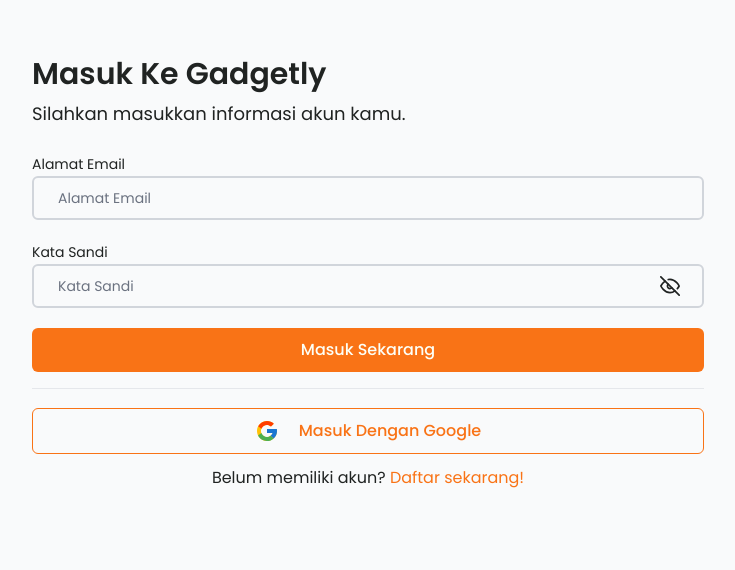
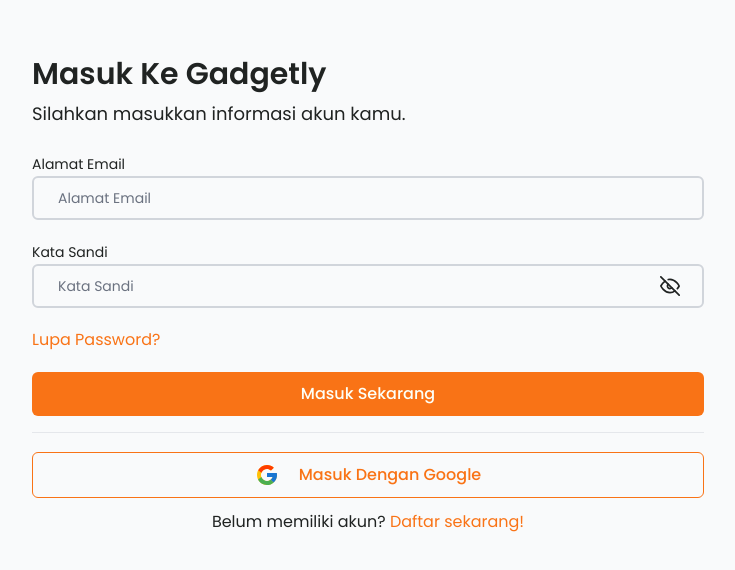
Before and after one commit to HizkiaReppi/gadgetly, a React (Vite) app: page /auth/login in a window 1280 px wide. Shown: the top 570 px of the page, without its empty margins (112-847 px from the left). Built offline with nearby package versions, Linux system fonts and the light colour scheme; no server answers.

Commit message:
feat: Add forgot password link to login page

```diff
--- a/src/pages/Login.jsx
+++ b/src/pages/Login.jsx
@@ -100,6 +100,7 @@
             errors={errors?.password}
             required
           />
+          <Link to="/auth/forgot-password">Lupa Password?</Link>
           <Button type="submit" disabled={loginStatus === "loading"}>
             {loginStatus === "loading" && (
               <div role="status">
```
